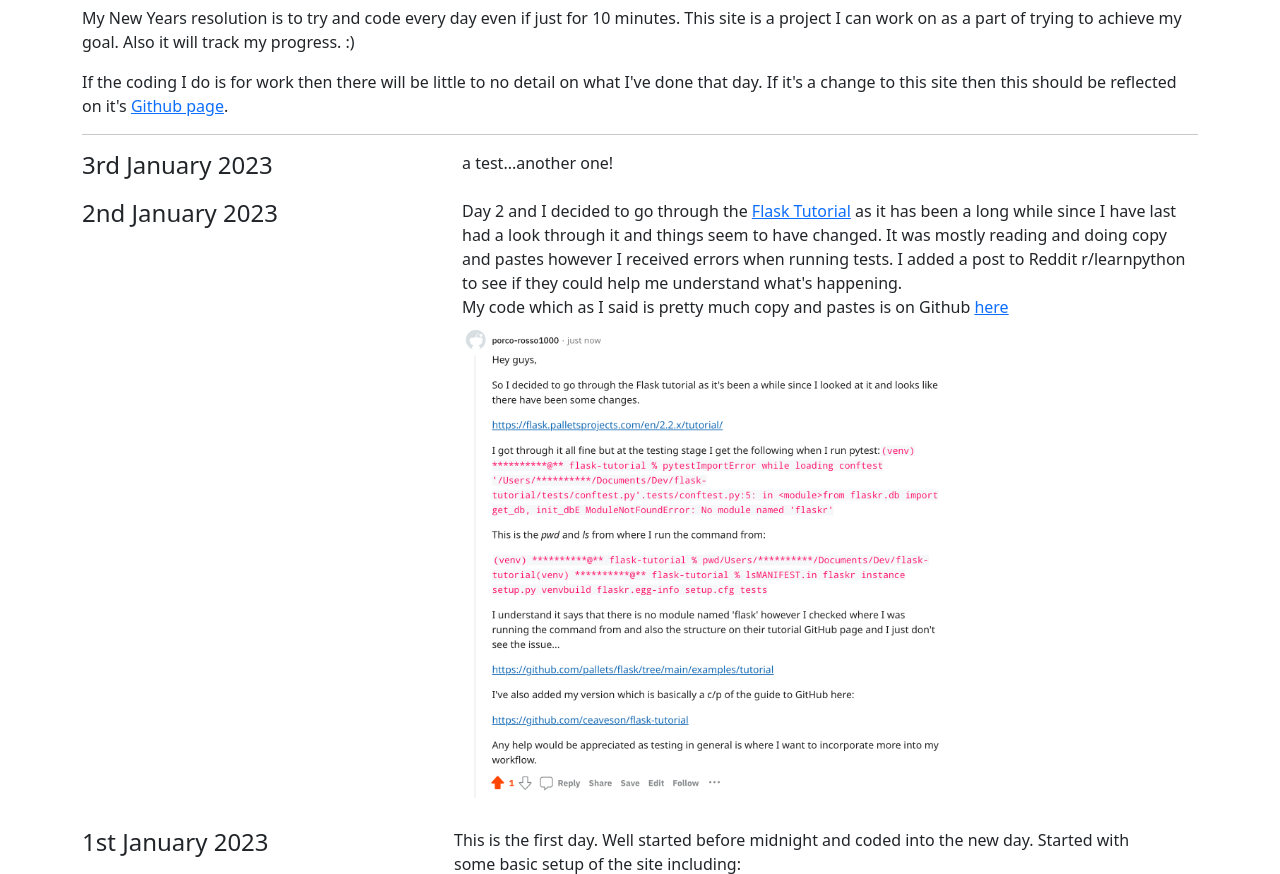
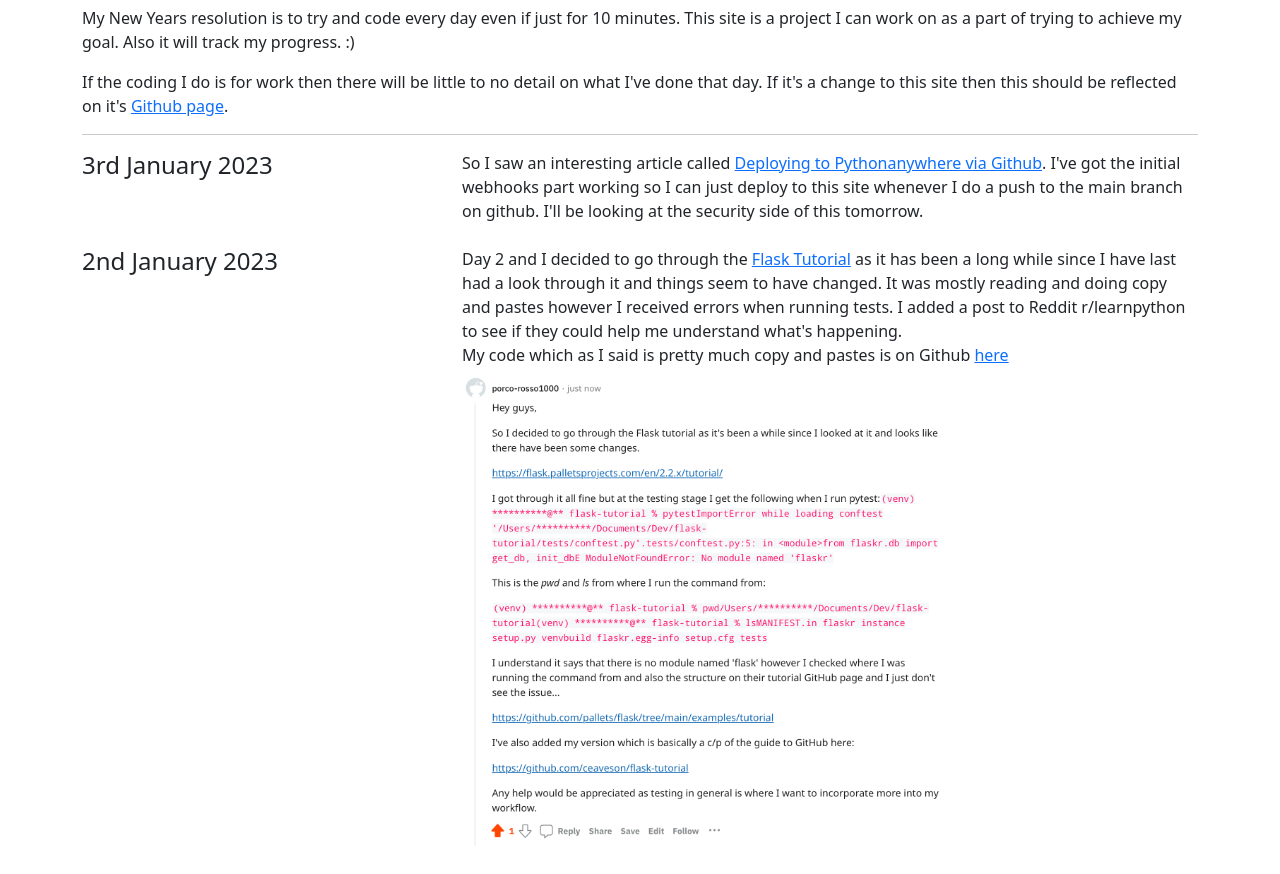
Before and after one commit to ceaveson/www.eaveson.co.uk, a Flask app: page / in a window 1280 px wide. Shown: the part 50-924 px from the top of the page. Run offline with Flask 2, Linux system fonts and the light colour scheme.

Commit message:
3rd January update

```diff
--- a/templates/home.html
+++ b/templates/home.html
@@ -23,7 +23,7 @@
     <div class="row">
         <div class="col-4"><h4>3rd January 2023</h4></div>
         <div class="col-8">
-            a test...another one!<br><br>
+            So I saw an interesting article called <a href="https://medium.com/@aadibajpai/deploying-to-pythonanywhere-via-github-6f967956e664"> Deploying to Pythonanywhere via Github</a>. I've got the initial webhooks part working so I can just deploy to this site whenever I do a push to the main branch on github. I'll be looking at the security side of this tomorrow.<br><br>
             </div>
         </div>
     <div class="row">
```
